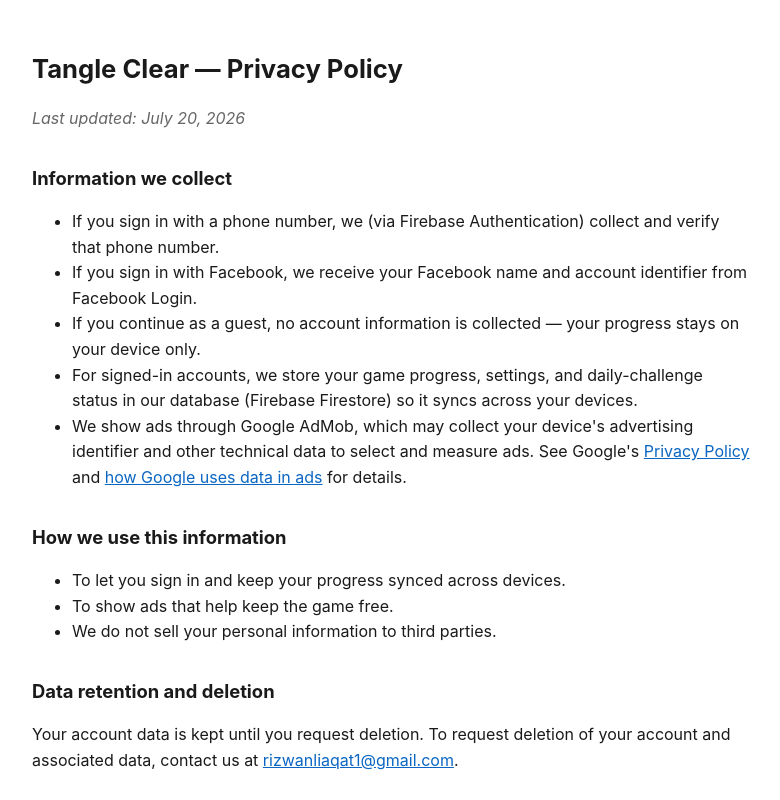
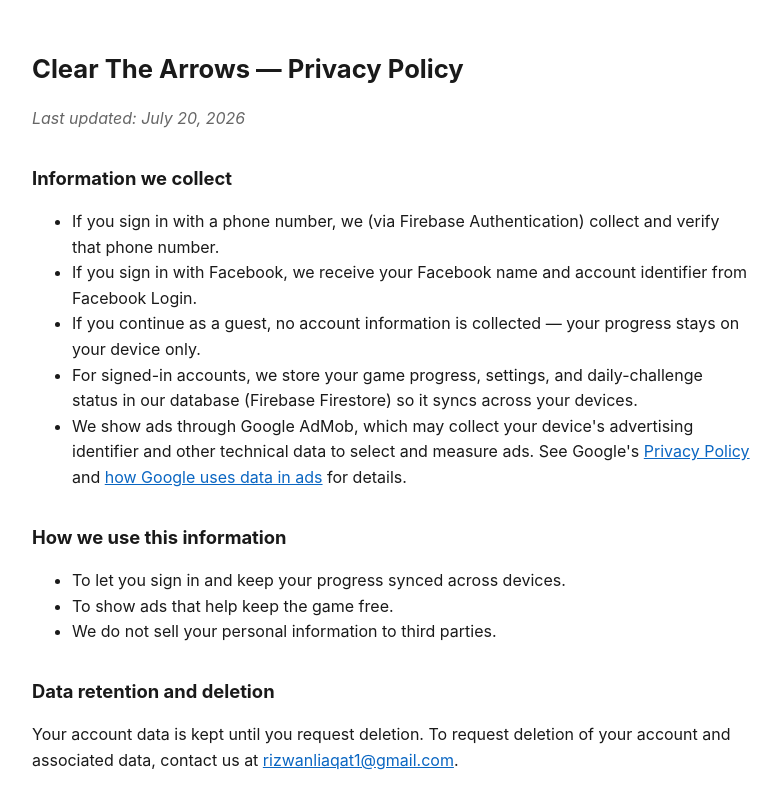
Before and after one commit to rizufarm08-jpg/tangle-clear-privacy, a plain HTML site: page index.html in a window 1280 px wide. Shown: the top 800 px of the page, without its empty margins (248-1028 px from the left). Drawn offline with Linux system fonts and the light colour scheme.

Commit message:
index.html

```diff
--- a/index.html
+++ b/index.html
@@ -13,7 +13,7 @@
 </style>
 </head>
 <body>
-  <h1>Tangle Clear — Privacy Policy</h1>
+  <h1>Clear The Arrows — Privacy Policy</h1>
   <p><em>Last updated: July 20, 2026</em></p>
 
   <h2>Information we collect</h2>
```
